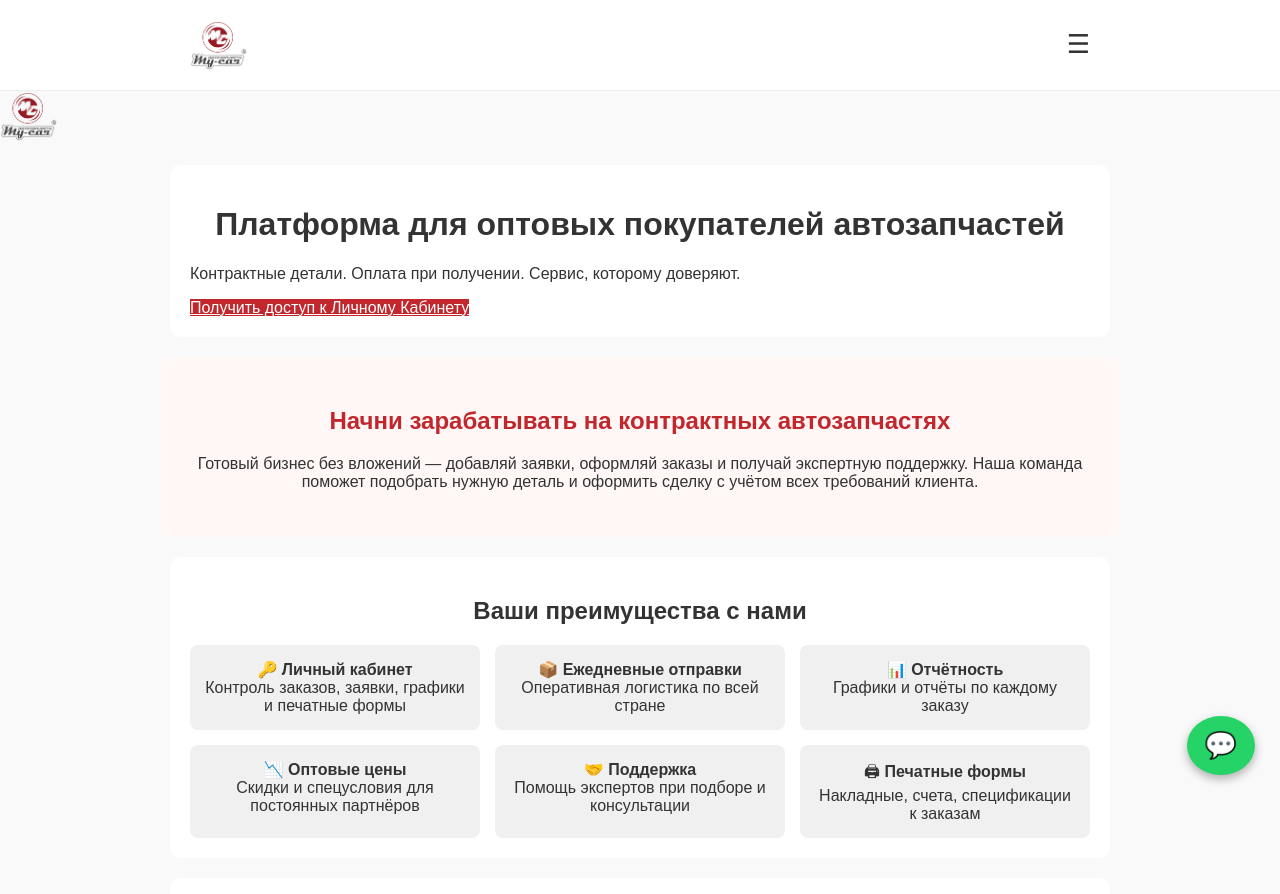
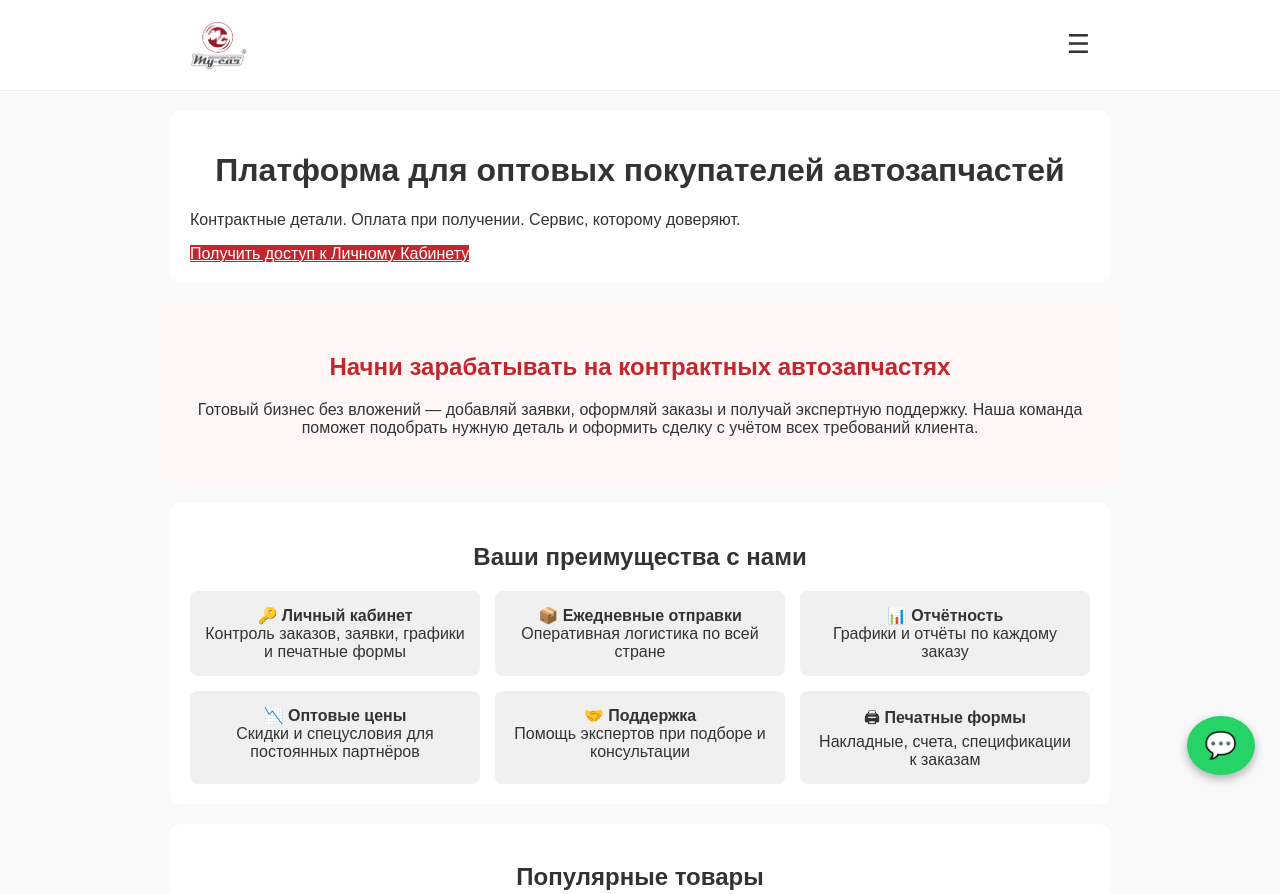
Before and after one commit to Kelvin-Web-gidzap/b2b, a plain HTML site: page index.html in a window 1280 px wide. Shown: the top 894 px of the page. Drawn offline with Linux system fonts and the light colour scheme.

Commit message:
Add files via upload

```diff
--- a/index.html
+++ b/index.html
@@ -23,9 +23,6 @@
     </nav>
   </div>
 </div>
-
-    <img src="assets/images/logo.png" alt="My Car Parts" class="logo">
-  </div>
 
   <header>
     <h1>Платформа для оптовых покупателей автозапчастей</h1>
```
